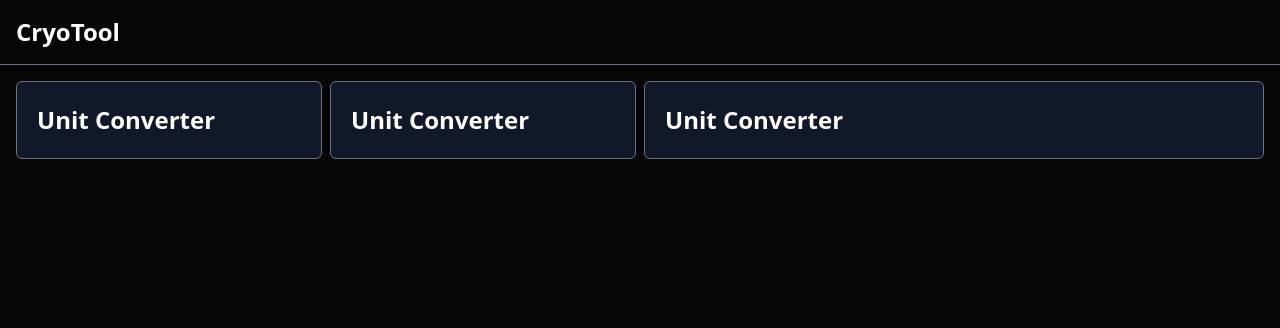
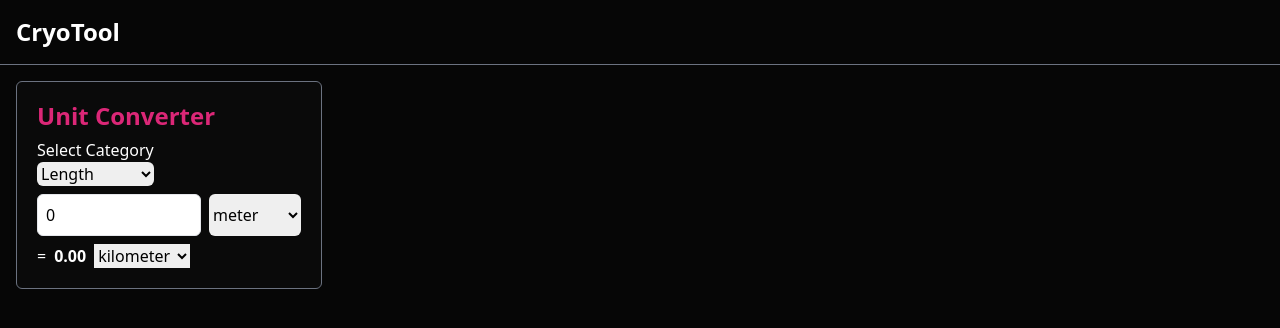
Before and after one commit to Cryobyte56/dev-tool-rect, a React (Vite) app: page / in a window 1280 px wide. Shown: the top 328 px of the page. Built offline with nearby package versions, Linux system fonts and the light colour scheme.

Commit message:
Added Unit Converter Initial Code

```diff
--- a/index.html
+++ b/index.html
@@ -4,7 +4,7 @@
     <meta charset="UTF-8" />
     <link rel="icon" type="image/svg+xml" href="src/assets/react.svg" />
     <meta name="viewport" content="width=device-width, initial-scale=1.0" />
-    <title>React Tool</title>
+    <title>Cryo Tool</title>
   </head>
   <body>
     <div id="root"></div>
--- a/src/App.jsx
+++ b/src/App.jsx
@@ -15,12 +15,12 @@ function App() {
 
         {/* BMI Calculator */}
         <div className="col-span-1">
-          <UnitConverter />
+
         </div>
 
         {/* Date Difference Calculator */}
         <div className="col-span-2">
-          <UnitConverter />
+
         </div>
       </div>
     </>
--- a/src/UnitConverter.jsx
+++ b/src/UnitConverter.jsx
@@ -1,7 +1,122 @@
+import { useState } from "react";
+
+const conversions = {
+  length: { meter: 1, kilometer: 0.001, mile: 0.000621371, foot: 3.28084 },
+  weight: { gram: 1, kilogram: 0.001, pound: 0.00220462 },
+  temperature: {
+    celsius: 1,
+    fahrenheit: (c) => (c * 9) / 5 + 32,
+    kelvin: (c) => c + 273.15,
+  },
+};
+
 const UnitConverter = () => {
+  const [category, setCategory] = useState("length");
+  const [fromUnit, setFromUnit] = useState("meter");
+  const [toUnit, setToUnit] = useState("kilometer");
+  const [value, setValue] = useState(0);
+  const [result, setResult] = useState(0);
+
+  const handleConvert = (val) => {
+    setValue(val);
+    if (category === "temperature") {
+      const celsius =
+        fromUnit === "fahrenheit"
+          ? ((val - 32) * 5) / 9
+          : fromUnit === "kelvin"
+          ? val - 273.15
+          : val;
+      setResult(
+        toUnit === "celsius"
+          ? celsius
+          : toUnit === "fahrenheit"
+          ? (celsius * 9) / 5 + 32
+          : celsius + 273.15
+      );
+    } else {
+      const baseValue = val / conversions[category][fromUnit];
+      setResult(baseValue * conversions[category][toUnit]);
+    }
+  };
+
+  const handleFromUnitChange = (newFromUnit) => {
+    setFromUnit(newFromUnit);
+    handleConvert(value, newFromUnit, toUnit);
+  };
+
+  const handleToUnitChange = (newToUnit) => {
+    setToUnit(newToUnit);
+    handleConvert(value, fromUnit, newToUnit);
+  };
+
+  const handleCategoryChange = (newCategory) => {
+    setCategory(newCategory);
+    const defaultUnit = Object.keys(conversions[newCategory])[0];
+    setFromUnit(defaultUnit);
+    setToUnit(Object.keys(conversions[newCategory])[1] || defaultUnit);
+    handleConvert(
+      value,
+      defaultUnit,
+      Object.keys(conversions[newCategory])[1] || defaultUnit
+    );
+  };
+
   return (
-    <div className="uc-container bg-gray-900 text-white border rounded-md border-gray-500 p-5">
-      <h3>Unit Converter</h3>
+    <div className="bg-neutral-950 text-black border rounded-md border-gray-500 p-5">
+      <h3 className="text-lg font-semibold text-pink-600 mb-2">
+        Unit Converter
+      </h3>
+
+      {/* Category Selection */}
+      <p className="text-white">Select Category</p>
+      <select
+        value={category}
+        onChange={(e) => handleCategoryChange(e.target.value)}
+        className="mb-2 rounded-md"
+      >
+        <option value="length">Length</option>
+        <option value="weight">Weight</option>
+        <option value="temperature">Temperature</option>
+      </select>
+
+      {/* User Input */}
+      <div className="flex gap-2">
+        <input
+          type="number"
+          value={value}
+          onChange={(e) => handleConvert(parseFloat(e.target.value) || 0)}
+          placeholder="Enter value"
+          className="border p-2 rounded-md w-full"
+        />
+
+        {/* Unit Selection */}
+        <select
+          value={fromUnit}
+          onChange={(e) => handleFromUnitChange(e.target.value)}
+          className="w-24 rounded-md"
+        >
+          {Object.keys(conversions[category]).map((unit) => (
+            <option key={unit} value={unit}>
+              {unit}
+            </option>
+          ))}
+        </select>
+      </div>
+      <div className="mt-2 flex gap-2 items-center text-white">
+        <span>=</span>
+        <span className="font-semibold">{result.toFixed(2)}</span>
+        <select
+          value={toUnit}
+          onChange={(e) => handleToUnitChange(e.target.value)}
+          className="w-24 text-black"
+        >
+          {Object.keys(conversions[category]).map((unit) => (
+            <option key={unit} value={unit}>
+              {unit}
+            </option>
+          ))}
+        </select>
+      </div>
     </div>
   );
 };
```
